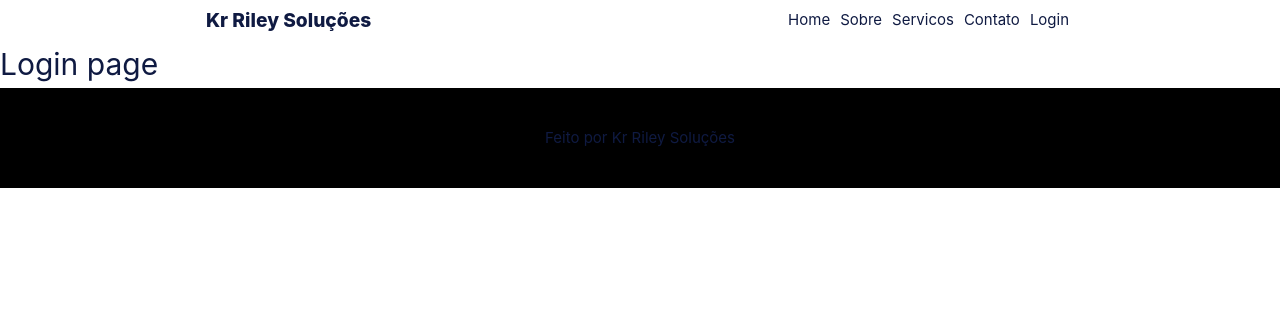
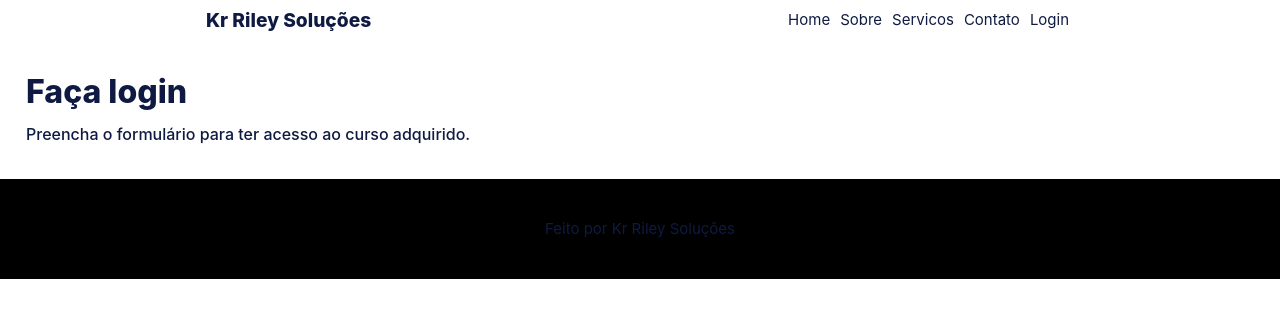
Before and after one commit to kreivesler/rileySolucoes, a Vue app: page /login in a window 1280 px wide. Shown: the top 318 px of the page. Built offline with nearby package versions, Linux system fonts and the light colour scheme.

Commit message:
commit 56 	modified:   src/views/LoginPage.vue

```diff
--- a/src/views/LoginPage.vue
+++ b/src/views/LoginPage.vue
@@ -1,7 +1,11 @@
 <script setup>
+import ContainerComponent from '@/components/ContainerComponent.vue';
+import CardComponent from '@/components/CardComponent.vue';
 </script>
 <template>
-<h1>Login page</h1>
+  <ContainerComponent>
+    <CardComponent titulo-card="Faça login" font-sizespan="2rem" font-weightspan="800" paragrafo-card="Preencha o formulário para ter acesso ao curso adquirido." />
+  </ContainerComponent>
 </template>
 <style scoped>
 </style>
```
